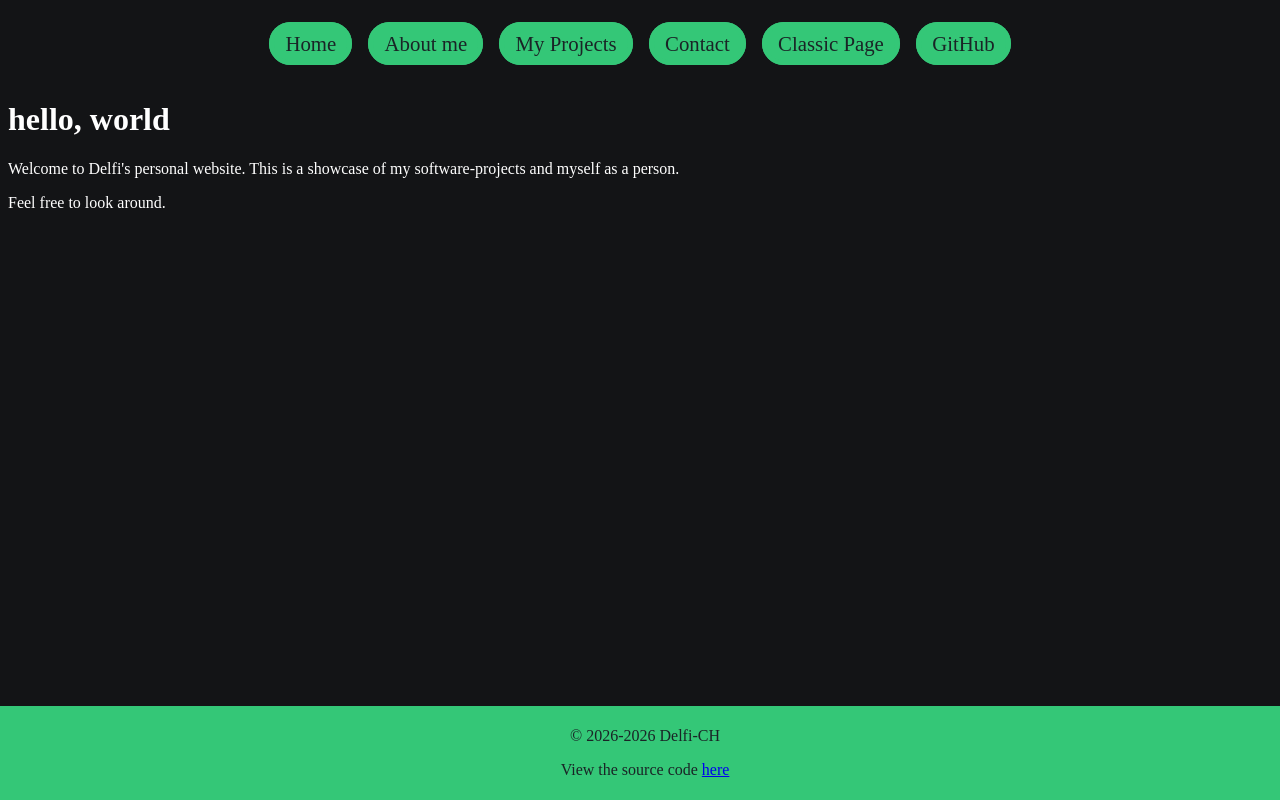
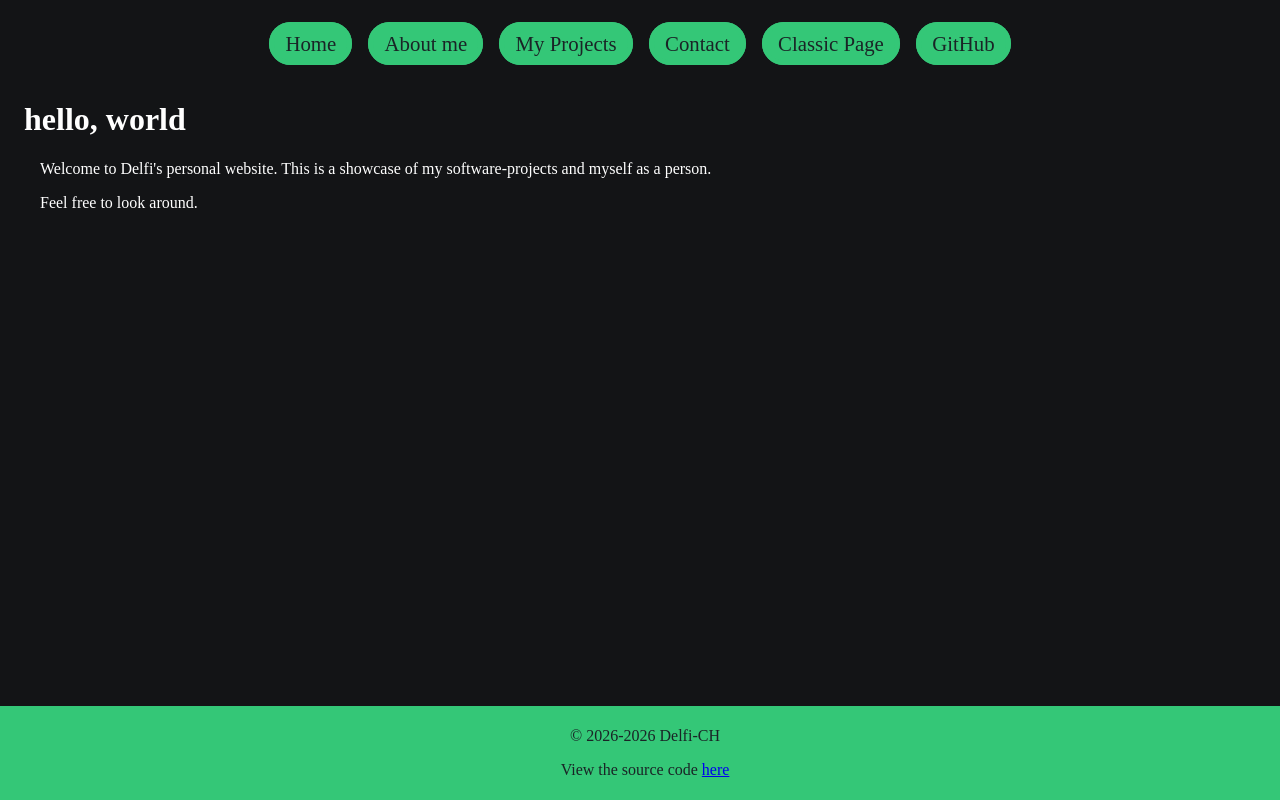
Before and after one commit to Delfi-CH/delfi-page-new, a SvelteKit app: page / in a window 1280 px wide. Built offline with nearby package versions, Linux system fonts and the light colour scheme.

Commit message:
add some margin and paddings left on multiple pages

```diff
--- a/src/routes/+page.svelte
+++ b/src/routes/+page.svelte
@@ -11,3 +11,13 @@ import Footer from "$lib/components/Footer.svelte";
     <p>Feel free to look around.</p>
     <Footer></Footer>
 </main>
+
+<style>
+    h1, h2, p {
+        margin-left: 0.5em;
+    }
+    p {
+        margin-left: 1em;
+        padding-left: 1em;
+    }
+</style>
--- a/src/routes/about/+page.svelte
+++ b/src/routes/about/+page.svelte
@@ -21,5 +21,11 @@
     <Footer></Footer>
 </main>
 <style>
-
+    h1, h2, p {
+        margin-left: 0.5em;
+    }
+    p {
+        margin-left: 1em;
+        padding-left: 1em;
+    }
 </style>
--- a/src/routes/contact/+page.svelte
+++ b/src/routes/contact/+page.svelte
@@ -17,6 +17,10 @@ import Footer from "$lib/components/Footer.svelte";
 
 <style>
     h1, h2, p {
+        margin-left: 0.5em;
+    }
+    p {
         margin-left: 1em;
+        padding-left: 1em;
     }
 </style>
```
